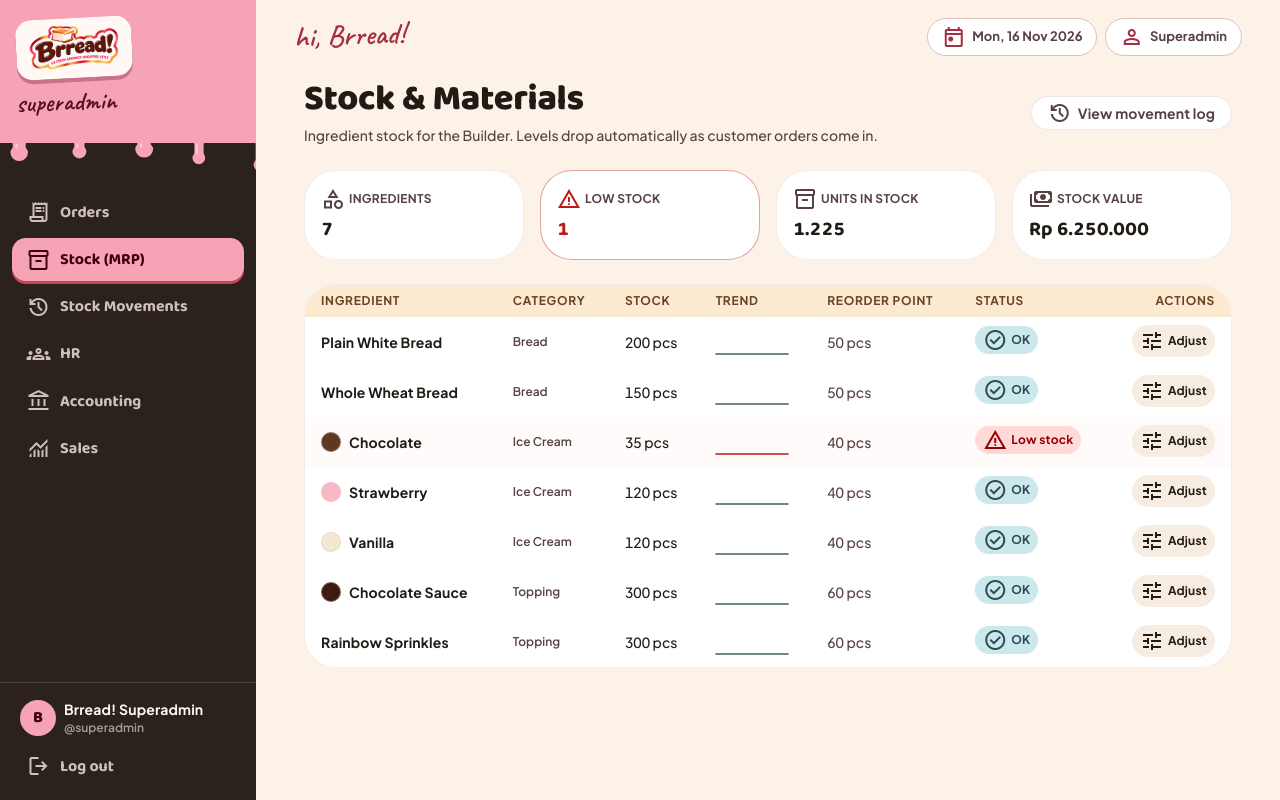
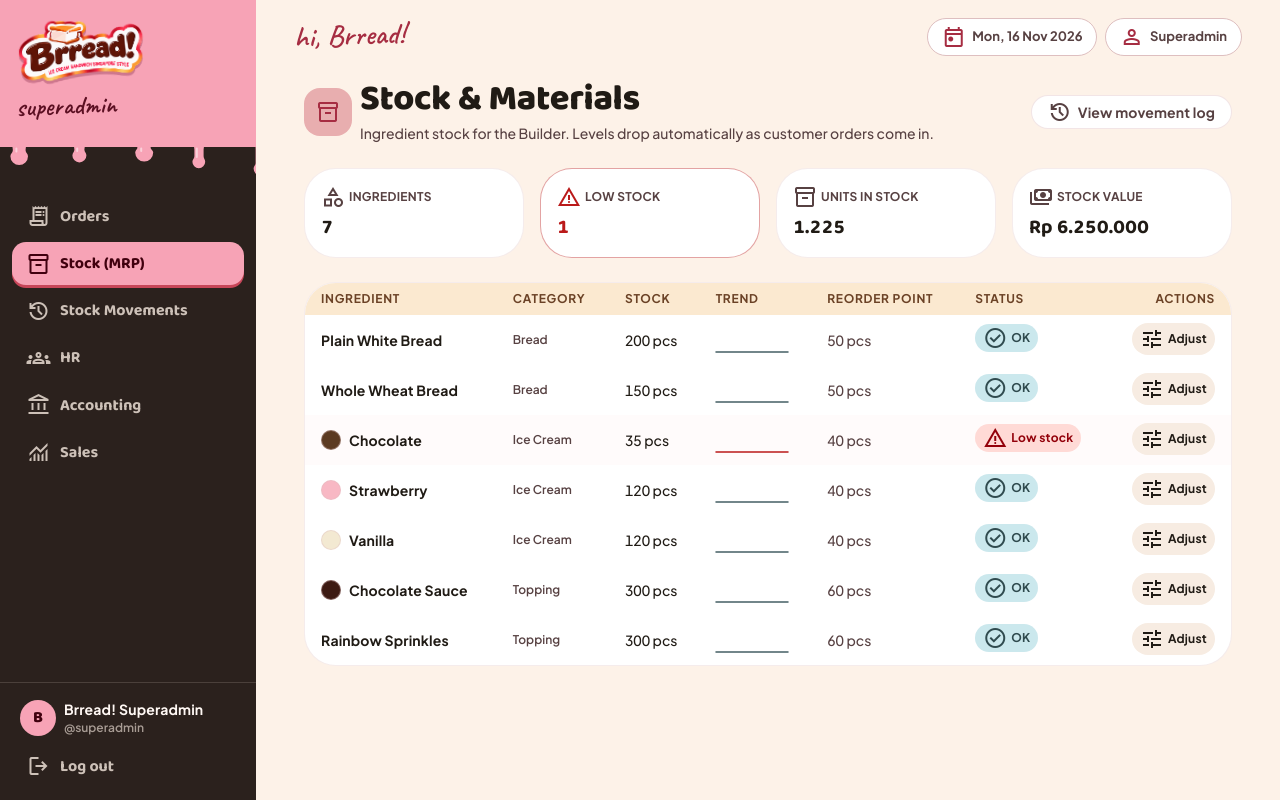
Before and after one commit to vassellenha/KWU-BRREAD, a Laravel app: page /staff/mrp in a window 1280 px wide. Run offline with Laravel 12, Linux system fonts and the light colour scheme; a user stored in the database is signed in; data comes from the database, SQL or seed files in the repository; data that the repository does not hold is empty; style sheets or scripts are compiled from the project's sources.

Commit message:
feat: in-page dialogs, checkout details check, one-slice copy, consistent staff headers, container hardening

```diff
--- a/resources/css/app.css
+++ b/resources/css/app.css
@@ -1508,13 +1508,9 @@ body.staff {
 }
 .staff-side-brand img {
     display: block;
-    height: 46px;
+    height: 64px;
     width: auto;
-    padding: 6px 12px 8px;
-    box-sizing: content-box;
-    border-radius: 16px;
-    background: #fff8f4;
-    box-shadow: 0 4px 0 #c9728a;
+    filter: drop-shadow(0 3px 0 rgba(201, 114, 138, 0.9));
     transform: rotate(-3deg);
 }
 .staff-side-brand .drip {
--- /dev/null
+++ b/resources/views/components/staff/page-header.blade.php
@@ -0,0 +1,22 @@
+@props(['icon', 'title', 'back' => null, 'backLabel' => 'Back'])
+
+{{-- One header for every staff page: icon tile, title, subtitle, optional back link and action slot. --}}
+<div class="flex flex-col sm:flex-row sm:items-center sm:justify-between gap-space-sm mb-space-lg">
+    <div class="flex items-center gap-space-sm min-w-0">
+        @if ($back)
+            <a href="{{ $back }}" aria-label="{{ $backLabel }}" class="press-scale flex h-10 w-10 shrink-0 items-center justify-center rounded-full bg-surface-container-lowest border border-outline-variant/40 text-on-surface-variant hover:text-primary hover:border-primary/40 transition-colors">
+                <span class="material-symbols-outlined text-[22px]">arrow_back</span>
+            </a>
+        @endif
+        <span class="flex h-12 w-12 shrink-0 items-center justify-center rounded-2xl bg-primary-container/40 text-primary">
+            <span class="material-symbols-outlined text-[28px]">{{ $icon }}</span>
+        </span>
+        <div class="min-w-0">
+            <h1 class="font-headline-md text-headline-md text-on-surface font-bold leading-tight">{{ $title }}</h1>
+            <p class="font-body-md text-body-md text-on-surface-variant mt-0.5">{{ $slot }}</p>
+        </div>
+    </div>
+    @isset($actions)
+        <div class="shrink-0">{{ $actions }}</div>
+    @endisset
+</div>
--- a/resources/views/staff/mrp/index.blade.php
+++ b/resources/views/staff/mrp/index.blade.php
@@ -4,18 +4,15 @@
 
 @section('content')
 
-    <div class="flex items-center justify-between mb-space-lg flex-wrap gap-space-sm">
-        <div>
-            <h1 class="font-headline-md text-headline-md text-on-surface">Stock &amp; Materials</h1>
-            <p class="font-body-md text-body-md text-on-surface-variant mt-1">
-                Ingredient stock for the Builder. Levels drop automatically as customer orders come in.
-            </p>
-        </div>
-        <a href="{{ route('staff.mrp.movements') }}" class="press-scale inline-flex items-center gap-1.5 px-space-md py-space-xs rounded-full bg-surface-container-lowest border border-outline-variant/40 font-label-lg text-label-lg text-on-surface-variant hover:text-on-surface transition-colors duration-200">
-            <span class="material-symbols-outlined text-[18px]">history</span>
-            View movement log
-        </a>
-    </div>
+    <x-staff.page-header icon="inventory_2" title="Stock & Materials">
+        Ingredient stock for the Builder. Levels drop automatically as customer orders come in.
+        <x-slot:actions>
+            <a href="{{ route('staff.mrp.movements') }}" class="press-scale inline-flex items-center gap-1.5 px-space-md py-space-xs rounded-full bg-surface-container-lowest border border-outline-variant/40 font-label-lg text-label-lg text-on-surface-variant hover:text-on-surface transition-colors duration-200">
+                <span class="material-symbols-outlined text-[18px]">history</span>
+                View movement log
+            </a>
+        </x-slot:actions>
+    </x-staff.page-header>
 
     {{-- STAT SUMMARY --}}
     <div class="grid grid-cols-2 lg:grid-cols-4 gap-space-md mb-space-lg">
```
Also changed, not shown: resources/views/staff/accounting/index.blade.php (+4 -7 lines), resources/views/staff/auth/login.blade.php (+5 -2 lines), resources/views/staff/hr/index.blade.php (+4 -9 lines), resources/views/staff/mrp/movements.blade.php (+3 -9 lines), resources/views/staff/orders/index.blade.php (+3 -11 lines), resources/views/staff/sales/index.blade.php (+3 -6 lines), README.md.
